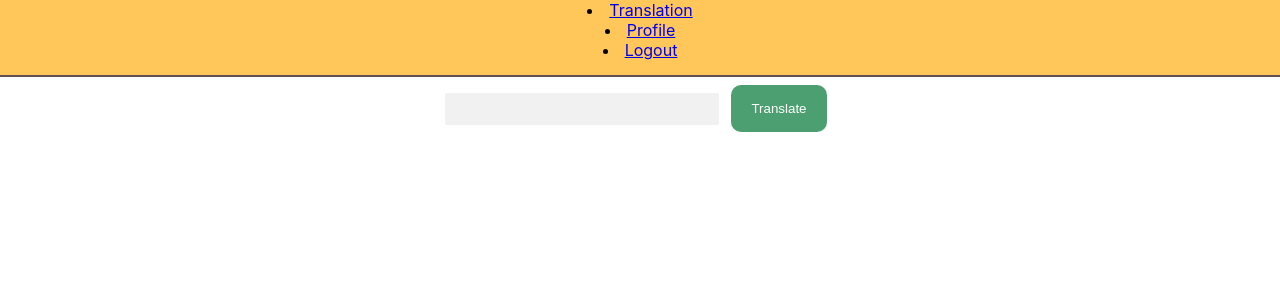
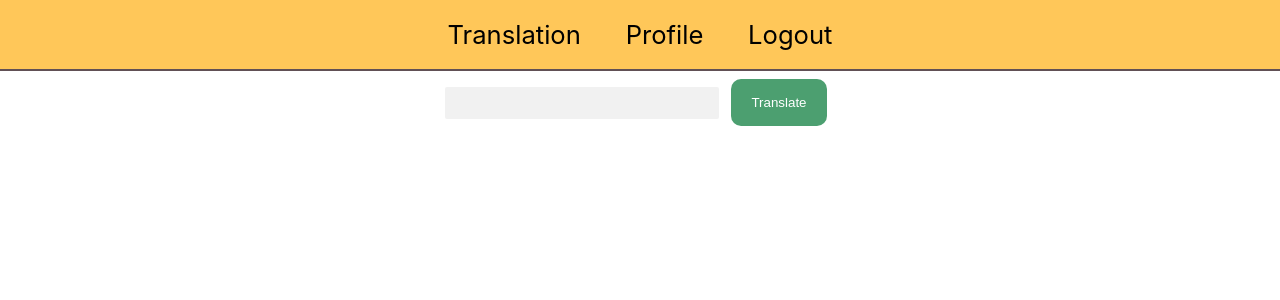
Before and after one commit to RustyOn/EA-Assignment2, a React (Create React App) app in the folder ea-assignment2/: page /translation in a window 1280 px wide. Shown: the top 300 px of the page. Built offline with nearby package versions, Linux system fonts and the light colour scheme.

Commit message:
NavBarStyling
feat: the nav bar is now horizontal

```diff
--- a/ea-assignment2/src/Nav.jsx
+++ b/ea-assignment2/src/Nav.jsx
@@ -27,6 +27,7 @@ function Nav() {
     return (
       <nav>
         <div className="nav-bar">
+          <ul className="nav-list">
           <li>
             <NavLink to="/translation">Translation</NavLink>
           </li>
@@ -36,6 +37,7 @@ function Nav() {
           <li onClick={ CleanUpCreatedElements }>
             <NavLink to="/" onClick={Logout}>Logout</NavLink>
           </li>
+          </ul>
         </div>
       </nav>
     )
--- a/ea-assignment2/src/index.css
+++ b/ea-assignment2/src/index.css
@@ -14,10 +14,28 @@ code {
 
 .nav-bar{
   background-color: #FFC759;
-  height: 75px;
   box-shadow: 0px 2px #615055;
 }
 
+.nav-list{
+  margin:0;
+  padding:0;
+  list-style: none;
+  display: flex;
+  justify-content: center;
+}
+.nav-list li a{
+  color:black;
+  display: list-item;
+  text-align: center;
+  padding: 1.2rem 1.4rem;
+  font-size: 1.6rem;
+  text-decoration: none;
+}
+.nav-list li a:hover{
+  background-color: rgb(158, 116, 33);
+  color:white;
+}
 .translate-button{
   background-color: #4C9F70;
   border: none;
```
